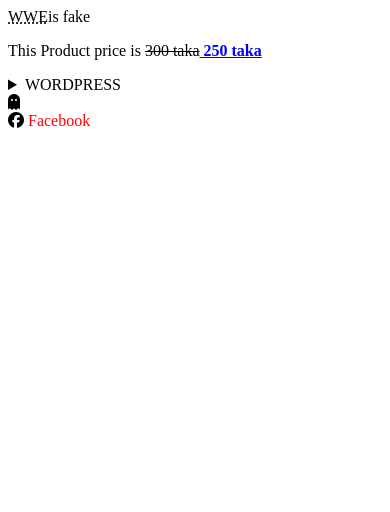
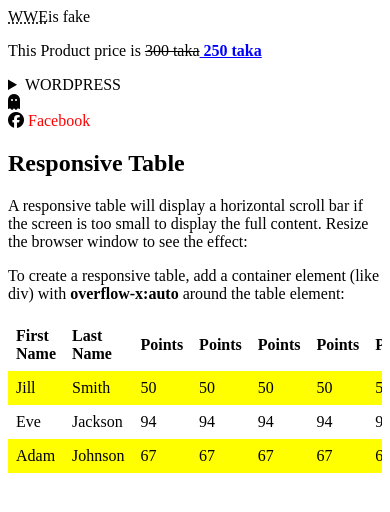
Before and after one commit to walidkhan02013/msb_wordpress_practice, a plain HTML site: page index.html in a window 390 px wide. Drawn offline with Linux system fonts and the light colour scheme.

Commit message:
responsive table

```diff
--- a/css/style.css
+++ b/css/style.css
@@ -19,3 +19,15 @@
     background-color:black;
     color:rgb(74, 224, 10);
 }
+table {
+    border-collapse: collapse;
+    width: 100%;
+  }
+
+  th, td {
+    text-align: left;
+    padding: 8px;
+  }
+
+  tr:nth-child(even){
+    background-color: yellow;}
--- a/index.html
+++ b/index.html
@@ -17,5 +17,71 @@
     <i class="fa-solid fa-ghost"></i><br>
     <i class="fa-brands fa-facebook"></i>
     <a href="http://www.youtube.com">Facebook</a>
+
+    <h2>Responsive Table</h2>
+<p>A responsive table will display a horizontal scroll bar if the screen is too
+small to display the full content. Resize the browser window to see the effect:</p>
+<p>To create a responsive table, add a container element (like div) with <strong>overflow-x:auto</strong> around the table element:</p>
+
+<div style="overflow-x: auto;">
+  <table>
+    <tr>
+      <th>First Name</th>
+      <th>Last Name</th>
+      <th>Points</th>
+      <th>Points</th>
+      <th>Points</th>
+      <th>Points</th>
+      <th>Points</th>
+      <th>Points</th>
+      <th>Points</th>
+      <th>Points</th>
+      <th>Points</th>
+      <th>Points</th>
+    </tr>
+    <tr>
+      <td>Jill</td>
+      <td>Smith</td>
+      <td>50</td>
+      <td>50</td>
+      <td>50</td>
+      <td>50</td>
+      <td>50</td>
+      <td>50</td>
+      <td>50</td>
+      <td>50</td>
+      <td>50</td>
+      <td>50</td>
+    </tr>
+    <tr>
+      <td>Eve</td>
+      <td>Jackson</td>
+      <td>94</td>
+      <td>94</td>
+      <td>94</td>
+      <td>94</td>
+      <td>94</td>
+      <td>94</td>
+      <td>94</td>
+      <td>94</td>
+      <td>94</td>
+      <td>94</td>
+    </tr>
+    <tr>
+      <td>Adam</td>
+      <td>Johnson</td>
+      <td>67</td>
+      <td>67</td>
+      <td>67</td>
+      <td>67</td>
+      <td>67</td>
+      <td>67</td>
+      <td>67</td>
+      <td>67</td>
+      <td>67</td>
+      <td>67</td>
+    </tr>
+  </table>
+</div>
 </body>
 </html>
```
